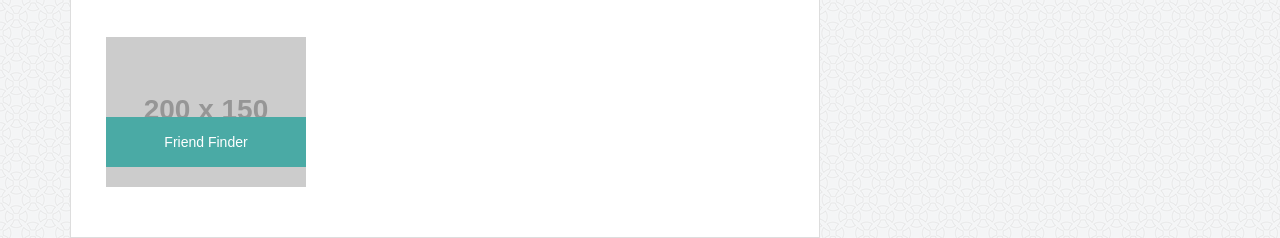
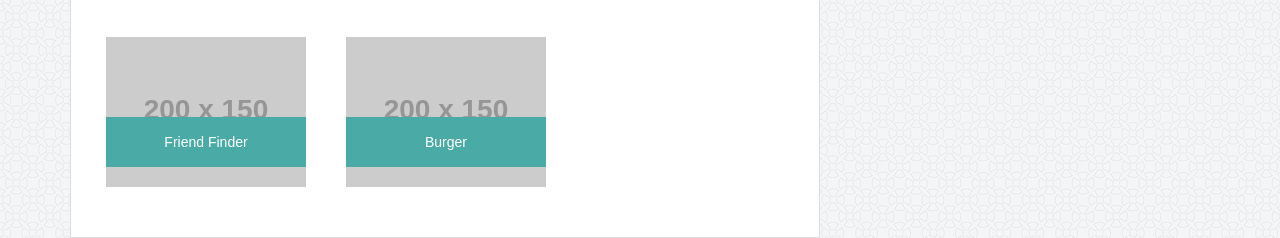
Before and after one commit to kevnfu/Bootstrap-Portfolio, a plain HTML site: page portfolio.html in a window 1280 px wide. Shown: the part 950-1188 px from the top of the page. Drawn offline with nearby package versions, Linux system fonts and the light colour scheme; placeholder pictures from the web are drawn by us.

Commit message:
added burger app

```diff
--- a/portfolio.html
+++ b/portfolio.html
@@ -93,6 +93,12 @@
                             </a>
                             <div>Friend Finder</div>
                         </div>
+                        <div class="col-4 portfolio-img">
+                            <a href="https://burger-13833.herokuapp.com/">
+                                <img src="http://via.placeholder.com/200x150">
+                            </a>
+                            <div>Burger</div>
+                        </div>
                     </div>
                 </div>
             </div>
```
